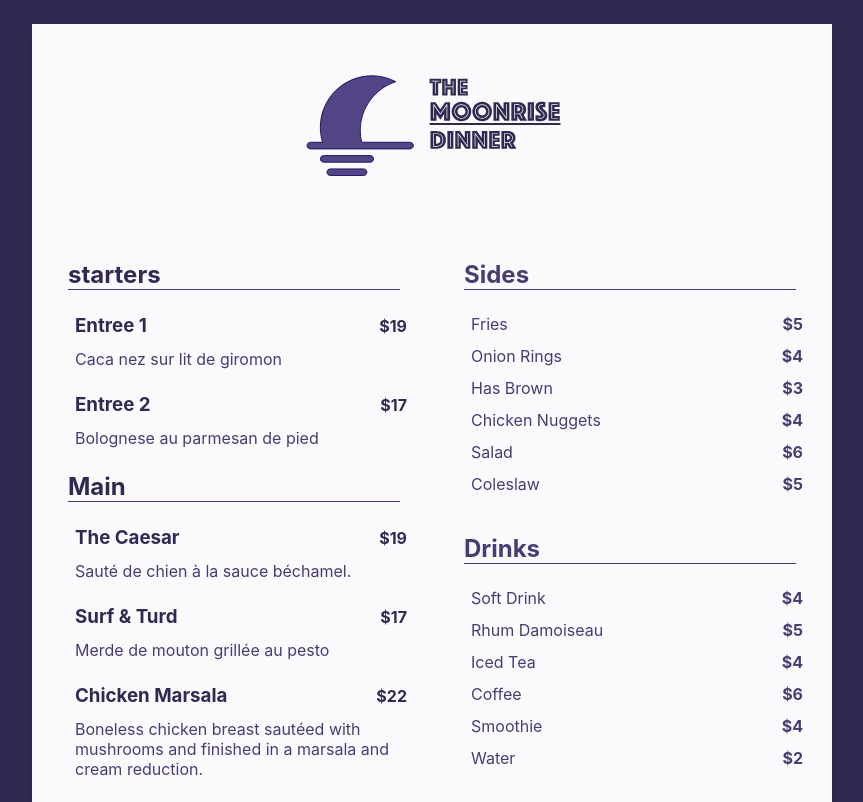
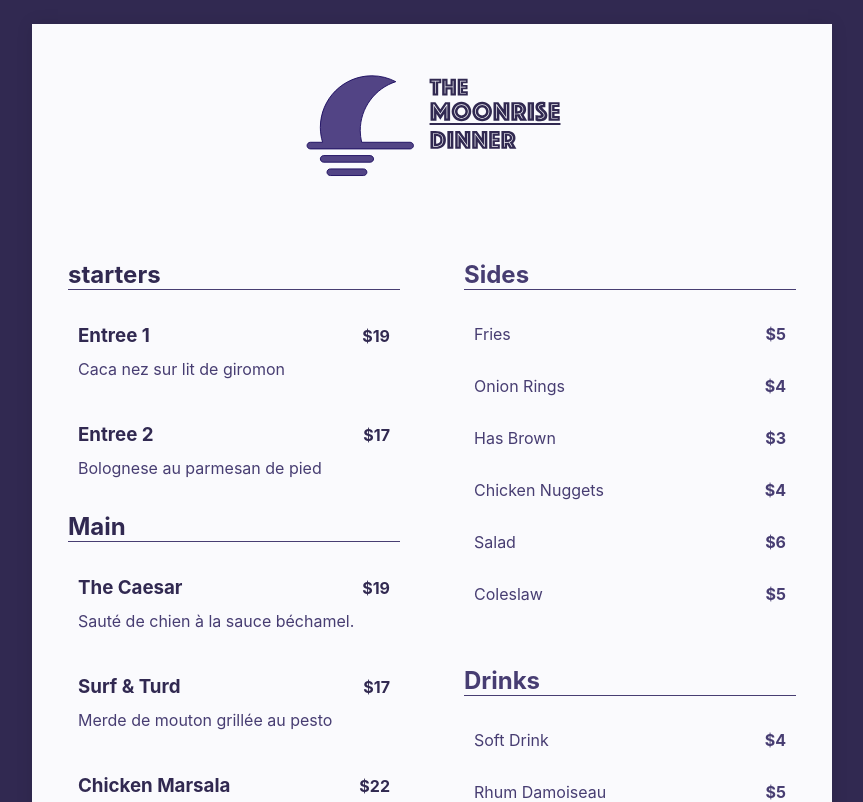
Before and after one commit to sinitame/menu-demo, a React (Create React App) app: page / in a window 1280 px wide. Shown: the top 802 px of the page, without its empty margins (208-1071 px from the left). Built offline with nearby package versions, Linux system fonts and the light colour scheme; a web font is replaced by a local one.

Commit message:
Change hover padding

```diff
--- a/src/styles.css
+++ b/src/styles.css
@@ -161,9 +161,9 @@ input {
   transition: box-shadow .3s;
   width: 100%;
   height: auto;
-  margin: 7px;
+  padding: 10px;
   border-radius:10px;
 }
 .item-container:hover {
-           box-shadow: 0 0 11px rgba(33,33,33,.2);
-         }
+  box-shadow: 0 0 11px rgba(33,33,33,.2);
+}
```
